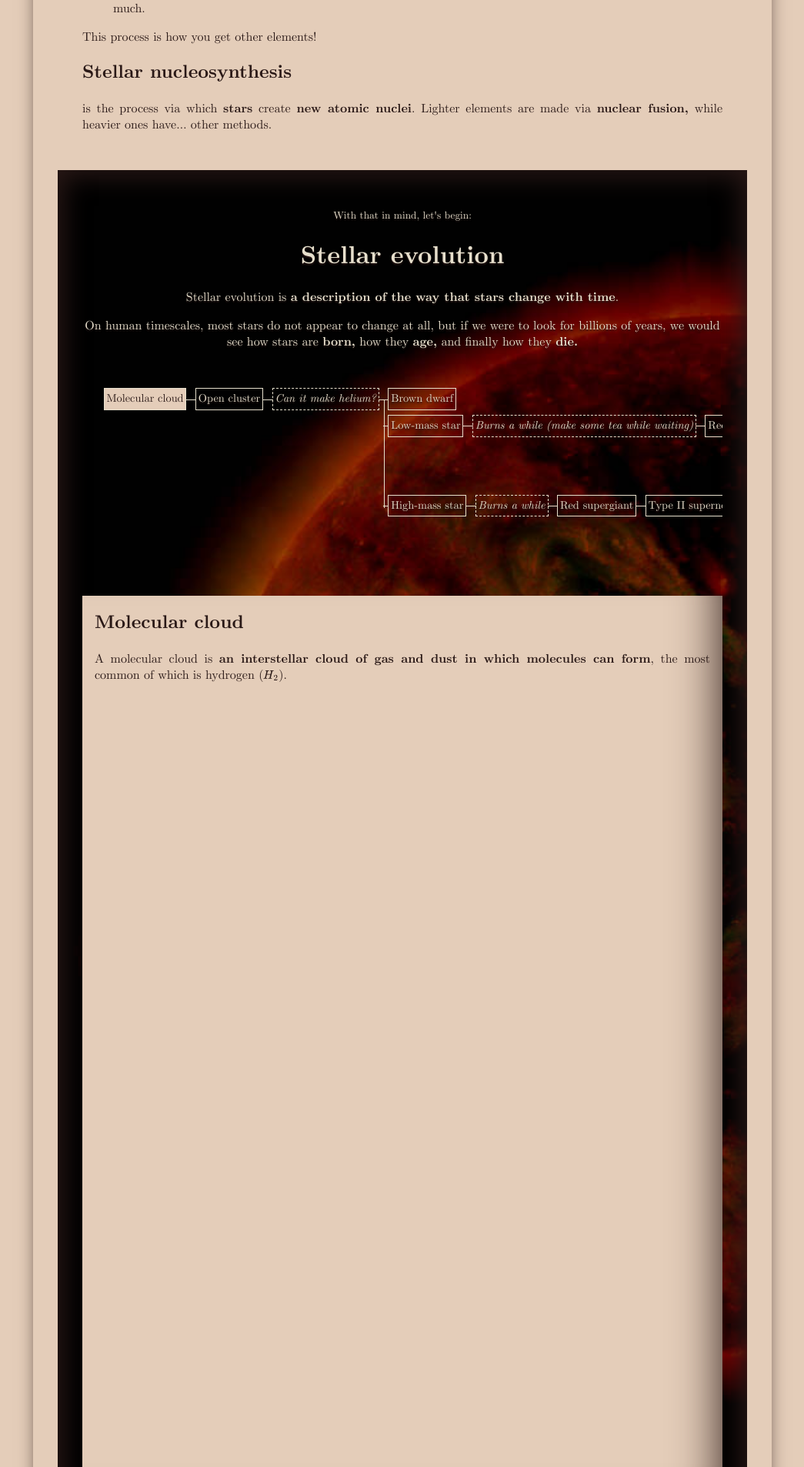
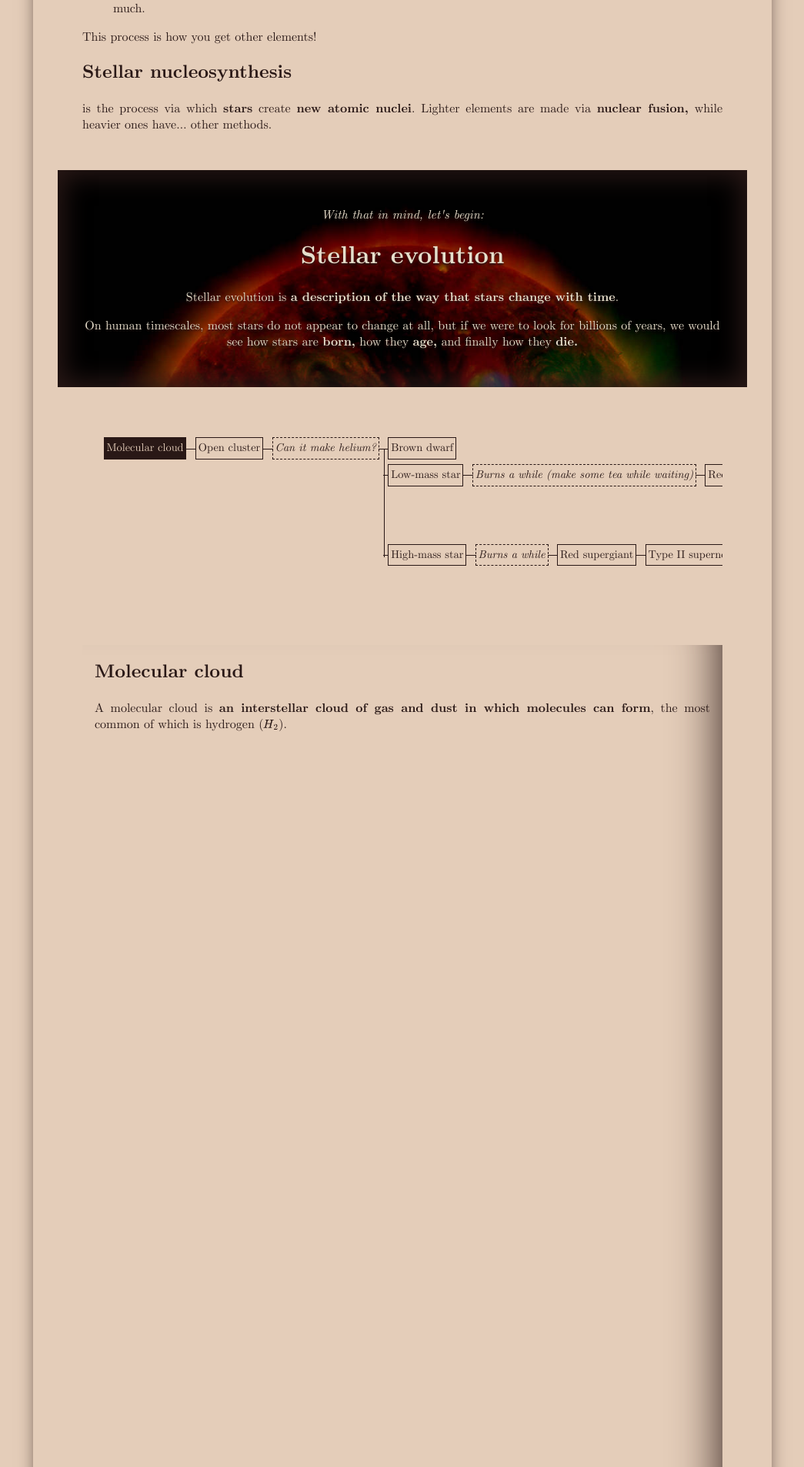
Before and after one commit to owl10124/pc5132-website, a Flask app: page / in a window 1280 px wide. Shown: the part 2374-4280 px from the top of the page at 77% size, without its empty margins (213-1258 px from the left). Run offline with Flask 2, Linux system fonts and the light colour scheme.

Commit message:
yay symmetry??

```diff
--- a/static/starstyle.css
+++ b/static/starstyle.css
@@ -91,17 +91,17 @@
 }
 
 #starchart a:hover, #starchart a:focus {
-    color: white;
-    border-color: white;
-    background-color: #fff8;
+    color: black;
+    border-color: black;
+    background-color: #0002;
 }
 
 #starchart a.selected {
     text-shadow: none;
     transition: linear .2s;
     cursor: pointer;
-    color: var(--light-color);
-    background-color: var(--light-bg);
+    color: var(--bg);
+    background-color: var(--color);
 }
 
 #starchart a.proc {
@@ -131,7 +131,6 @@
 }
 
 #starparent > div.rxn {
-    background-color: #fff8;
-    box-shadow: inset var(--color) 0 0 12px -4px;
+    box-shadow: inset var(--dark-bg) 0 0 12px -4px;
     padding: 8px 24px;
 }
--- a/static/style.css
+++ b/static/style.css
@@ -42,6 +42,7 @@ html, body {
     --dark-av: #e796d4;
     --light-avf: #96385f;
     --dark-avf: #ffb3dd;
+    --tint: #fff8;
     --a: var(--light-a);
     --af: var(--light-af);
     --av: var(--light-av);
@@ -86,13 +87,15 @@ h1 {
     box-sizing: border-box;
 }
 
-.invert {
+.invert, .rxn {
     --color: var(--dark-color);
     --bg: var(--dark-bg);
     --a: var(--dark-a);
     --av: var(--dark-av);
     --af: var(--dark-af);
     --avf: var(--dark-avf);
+    background-color: var(--bg);
+    color: var(--color);
 }
 .star {
     background-image: url("/static/sun.jpg");
@@ -112,6 +115,11 @@ h1 {
     --av: var(--light-av);
     --af: var(--light-af);
     --avf: var(--light-avf);
+    background-color: var(--bg);
+    color: var(--color);
+    text-align: justify;
+    box-shadow: none;
+    text-shadow: none;
 }
 
 a {
@@ -126,18 +134,13 @@ a:hover, a:focus {
 a:visited:hover, a:visited:focus {
     color: var(--avf);
 }
-.normal {
-    text-align: justify;
-    box-shadow: none;
-    text-shadow: none;
-}
 
 .header {
     position: sticky;
     top: 0;
     overflow: visible;
     white-space: nowrap;
-    background-color: var(--bgt);
+    background-color: var(--bg);
     margin: 0;
     padding: 16px;
     z-index: 24;
@@ -240,3 +243,24 @@ blockquote {
     display: flex;
     flex-direction: row;
 }
+
+
+@media (prefers-color-scheme: dark) {
+    html, body {
+        --bgt: #e4cdb9cc;
+        --light-color:#e6dfcc;
+        --light-bg: #291816;
+        --dark-color: #fff4d7;
+        --dark-bg: #130301;
+        --light-a: #e79169;
+        --dark-a: #e79169;
+        --light-af: #ffdccc;
+        --dark-af: #ffdccc;
+        --light-av: #e796d4;
+        --dark-av: #e796d4;
+        --light-avf: #ffb3dd;
+        --dark-avf: #ffb3dd;
+        --tint: #0008;
+    }
+
+}
--- a/templates/base.html
+++ b/templates/base.html
@@ -24,20 +24,6 @@
             <div class="outline-div">
                 <ul id="outline"></ul>
             </div>
-            <script>
-                console.log("no mouth must scream");
-                let out = document.getElementById("outline");
-                window.addEventListener("load", () => {
-                    for (x of h2s) {
-                        let li = document.createElement("li"); let a = document.createElement("a"); a.innerText = x.innerText; a.href = "#" + x.id; li.appendChild(a);
-                        ols.set(x.innerText, li);
-                        if (x.tagName === "H1" || !out.lastElementChild) out.appendChild(li);
-                        else if (out.lastElementChild.lastElementChild.tagName === "UL") out.lastElementChild.lastElementChild.appendChild(li);
-                        else out.lastElementChild.appendChild(document.createElement("ul")), out.lastElementChild.lastElementChild.appendChild(li);
-                    }
-                    out.firstElementChild.classList.add("selected");
-                });
-            </script>
         </div>
         <div class="center container" id="content">
             {% block content %}{% endblock %}
@@ -48,18 +34,29 @@
     <script>
         let h1s = Array.from(document.getElementsByTagName("h1"));
         let h2s = Array.from(document.getElementsByTagName("h2"));
-        h2s = h2s.filter(x=>x.parentElement.parentElement.id!=="starparent");
         let ols = new Map();
         for (x of h1s) h2s.push(x);
         function comp(a, b) { //copied from https://stackoverflow.com/questions/31991235/sort-elements-by-document-order-in-javascript/31992057
-          if (a === b) return 0;
-          let p = a.compareDocumentPosition(b);
-          if (p & Node.DOCUMENT_POSITION_FOLLOWING || p & Node.DOCUMENT_POSITION_CONTAINED_BY) return -1;
-          else if (p & Node.DOCUMENT_POSITION_PRECEDING || p & Node.DOCUMENT_POSITION_CONTAINS) return 1;
-          else return 0;
+            if (a === b) return 0;
+            let p = a.compareDocumentPosition(b);
+            if (p & Node.DOCUMENT_POSITION_FOLLOWING || p & Node.DOCUMENT_POSITION_CONTAINED_BY) return -1;
+            else if (p & Node.DOCUMENT_POSITION_PRECEDING || p & Node.DOCUMENT_POSITION_CONTAINS) return 1;
+            else return 0;
         }
         h2s.sort(comp);
-        console.log(h2s);
+
+        let out = document.getElementById("outline");
+        for (x of h2s) {
+            let li = document.createElement("li"); let a = document.createElement("a"); a.innerText = x.innerText; a.href = "#" + x.id; li.appendChild(a);
+            ols.set(x.innerText, li);
+            if (x.tagName === "H1" || !out.lastElementChild) out.appendChild(li);
+            else if (out.lastElementChild.lastElementChild.tagName === "UL") out.lastElementChild.lastElementChild.appendChild(li);
+            else out.lastElementChild.appendChild(document.createElement("ul")), out.lastElementChild.lastElementChild.appendChild(li);
+        }
+        out.firstElementChild.classList.add("selected");
+
+        const stel = ols.get("Stellar evolution");
+        ols.forEach(x=>{if (x.parentElement.parentElement===stel) x.style.display="none"});
 
     </script>
 </body>
--- a/templates/index.html
+++ b/templates/index.html
@@ -2,20 +2,25 @@
 {%block content%}
 <div class="full invert calign star">
     <h1 id="intro">Stellar Evolution and Heavy Element Formation</h1>
-    <p><em>brought (?) to you (?) by <a href="#">kai</a>, <a href="https://owl10124.com">owl</a> (??) and <a href="#">y<sup>2</sup></a></em></p>
+    <p><em>brought (?) to you (?) by <a href="#">kai</a>, <a href="https://owl10124.com">owl</a> (??) and <a
+                href="#">y<sup>2</sup></a></em></p>
 </div>
 <div class="full">
-    <div class="full invert calign star">
+    <div class="full invert calign">
         {% include "partials/intro.html" %}
     </div>
     <div class="full">
         {% include "partials/preamble.html" %}
     </div>
-    <link rel="stylesheet" href="/static/starstyle.css"/>
+    <link rel="stylesheet" href="/static/starstyle.css" />
     {% include "partials/starchart.html"%}
     <p><em>Scroll left / right for more information.</em></p>
+    <div class="full">
+        <p>These processes describe the formation of <strong>lighter elements</strong> in stars via nuclear fusion. But
+            <strong>heavier</strong> elements are not <strong>thermodynamically feasible</strong> to synthesise, because
+            the <strong>increase in binding energy</strong> makes their fusion <strong>endothermic.</strong></p>
+    </div>
     <div class="full invert calign star">
-        <p><small>These processes describe the formation of <strong>lighter elements</strong> in stars via nuclear fusion. But <strong>heavier</strong> elements are not <strong>thermodynamically feasible</strong> to synthesise, because the <strong>increase in binding energy</strong> makes their fusion <strong>endothermic.</strong></small></p>
         <p><em>So how do we make <strong>these?</strong></em></p>
         <h1 id="heavy-element-formation">Heavy element formation</h1>
         <p>i.e. taking things that really don't want to get bigger, and strongarming them into getting bigger anyway</p>
@@ -23,15 +28,19 @@
     <div class="full">
         {% include "partials/heavy-elem.html" %}
     </div>
-    <div class="full">
-        <p><strong>TL;DR:</strong> fuse atoms to make medium-sized atoms, throw neutrons and protons at big atoms to make bigger atoms, stars do the job for you.</p><p>Something like that.</p>
+    <div class="full invert">
         <h1 id="addenda">Addenda</h1>
-        <p>Here's a couple of materials for the journey. I'd make a terrible star pun here, but I think I have <em>some</em> standards.</p>
+        <p>Here's a couple of materials for the journey. I'd make a terrible star pun here, but I think I have
+            <em>some</em> standards.</p>
 
         <h2>Video</h2>
-        <p>I hope my groupmates have a plan here, because I definitively do not. In the meantime here's an acceptable placeholder.</p>
+        <p>I hope my groupmates have a plan here, because I definitively do not. In the meantime here's an acceptable
+            placeholder.</p>
 
-        <iframe id="vid" width="560" height="315" src="https://www.youtube.com/embed/-qgreAUpPwM" title="YouTube video player" frameborder="0" allow="accelerometer; autoplay; clipboard-write; encrypted-media; gyroscope; picture-in-picture" allowfullscreen></iframe>
+        <iframe id="vid" width="560" height="315" src="https://www.youtube.com/embed/-qgreAUpPwM"
+            title="YouTube video player" frameborder="0"
+            allow="accelerometer; autoplay; clipboard-write; encrypted-media; gyroscope; picture-in-picture"
+            allowfullscreen></iframe>
         <style>
             #vid {
                 max-width: 100%;
@@ -51,24 +60,24 @@
 </div>
 
 <script>
-    window.addEventListener("load",()=>{
+    window.addEventListener("load", () => {
         let c1 = 0, c2 = 0;
 
         function scrollToID(x) {
-            window.scrollTo(0,x.offsetTop);
+            window.scrollTo(0, x.offsetTop);
         }
 
-        window.addEventListener("scroll",()=>{
+        window.addEventListener("scroll", () => {
             let y = window.pageYOffset || document.documentElement.scrollTop || document.body.scrollTop || 0;
-            let x1 = h1s.findIndex(x=>y<x.offsetTop-16)-1, x2 = h2s.findIndex(x=>y<x.offsetTop-16)-1;
-            if (x1===-2) x1=h1s.length-1; else if (x1===-1) x1=0;
-            if (x2===-2) x2=h2s.length-1; else if (x2===-1) x2=0;
-            if (x1!==c1||x2!==c2) {
+            let x1 = h1s.findIndex(x => y < x.offsetTop - 16) - 1, x2 = h2s.findIndex(x => y < x.offsetTop - 16) - 1;
+            if (x1 === -2) x1 = h1s.length - 1; else if (x1 === -1) x1 = 0;
+            if (x2 === -2) x2 = h2s.length - 1; else if (x2 === -1) x2 = 0;
+            if (x1 !== c1 || x2 !== c2) {
                 if (!c1) document.getElementById("title-container").classList.remove("first");
                 ols.get(h2s[c2].innerText).classList.remove("selected");
-                c1=x1, c2=x2;
-                document.getElementById("title-lbl").innerText=h1s[c1].innerText;
-                document.getElementById("subtitle-lbl").innerText=(h1s[c1]===h2s[c2]?"":h2s[c2].innerText);
+                c1 = x1, c2 = x2;
+                document.getElementById("title-lbl").innerText = h1s[c1].innerText;
+                document.getElementById("subtitle-lbl").innerText = (h1s[c1] === h2s[c2] ? "" : h2s[c2].innerText);
                 if (!c1) document.getElementById("title-container").classList.add("first");
                 ols.get(h2s[c2].innerText).classList.add("selected");
             }
--- a/templates/partials/starchart.html
+++ b/templates/partials/starchart.html
@@ -1,12 +1,12 @@
-<div class="full star invert">
-    <div class="calign">
-        <p><small>With that in mind, let&#39;s begin:</small></p>
-        <h1 id="stellar-evolution">Stellar evolution</h1>
-        <p>Stellar evolution is <strong>a description of the way that stars change with time</strong>.</p>
-        <p>On human timescales, most stars do not appear to change at all, but if we were to look for billions of years, we would see how stars are <strong>born,</strong> how they <strong>age,</strong> and finally how they <strong>die.</strong></p>
-    </div>
+<div class="full star invert calign">
+    <p><em>With that in mind, let&#39;s begin:</em></p>
+    <h1 id="stellar-evolution">Stellar evolution</h1>
+    <p>Stellar evolution is <strong>a description of the way that stars change with time</strong>.</p>
+    <p>On human timescales, most stars do not appear to change at all, but if we were to look for billions of years, we would see how stars are <strong>born,</strong> how they <strong>age,</strong> and finally how they <strong>die.</strong></p>
+</div>
+<div class="full">
     <div id="starchart"><ul><li><a>Molecular cloud</a><ul><li><a>Open cluster</a><ul><li><a class="proc" href="#helium-4-formation">Can it make helium?</a><ul><li><a>Brown dwarf</a></li><li><a>Low-mass star</a><ul><li><a class="proc" href="#beyond-helium" id="tea">Burns a while (make some tea while waiting)</a><ul><li><a>Red giant</a><ul><li><a>Planetary nebula</a><ul><li><a>White dwarf</a><ul><li><a>Black dwarf</a></li></ul></li></ul></li><li><a>Binary white dwarf</a><ul><li><a>Type Ia supernova</a></li><li><a>Nova</a></li></ul></li></ul></li></ul></li></ul></li><li><a>High-mass star</a><ul><li><a class="proc" href="#beyond-helium">Burns a while</a><ul><li><a>Red supergiant</a><ul><li><a>Type II supernova</a><ul><li><a>Supernova remnant</a></li><li><a>Black hole</a><ul><li><a>X-ray emissions</a></li></ul></li><li><a>Neutron star</a><ul><li><a>Pulsar</a></li></ul></li></ul></li></ul></li></ul></li></ul></li></ul></li></ul></li></ul></li></ul></div>
-    <div class="flex normal" id="starparent">
+    <div class="flex" id="starparent">
         {% include "partials/stellar.html"%}
     </div>
 </div>
```
